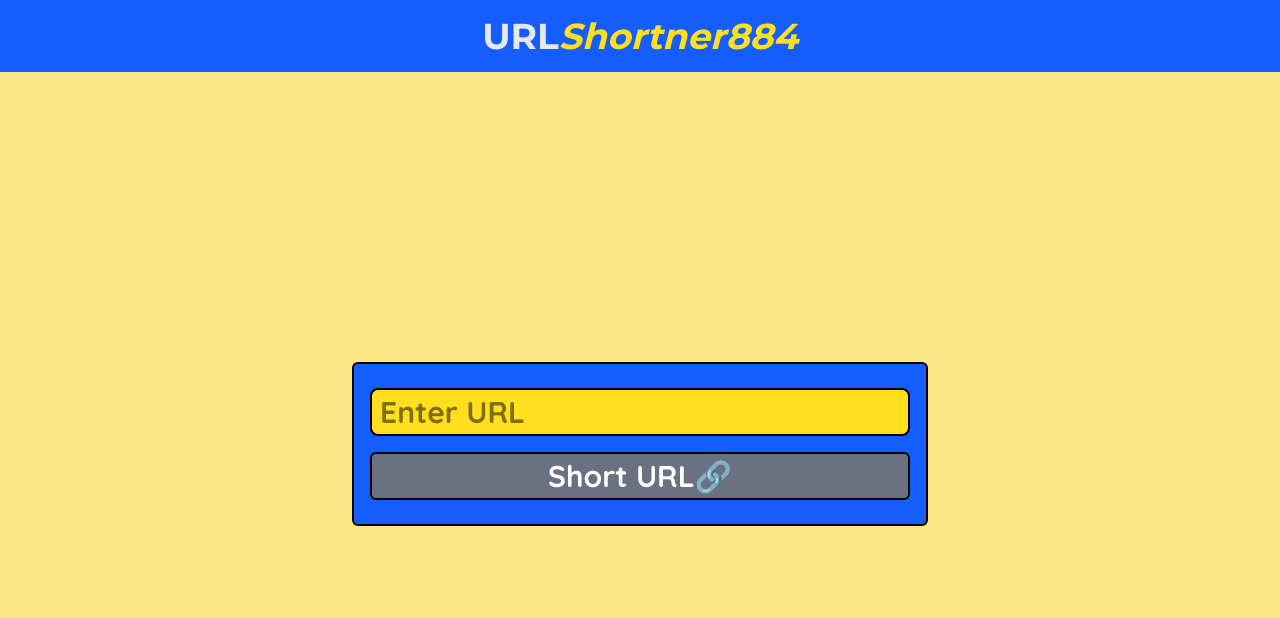
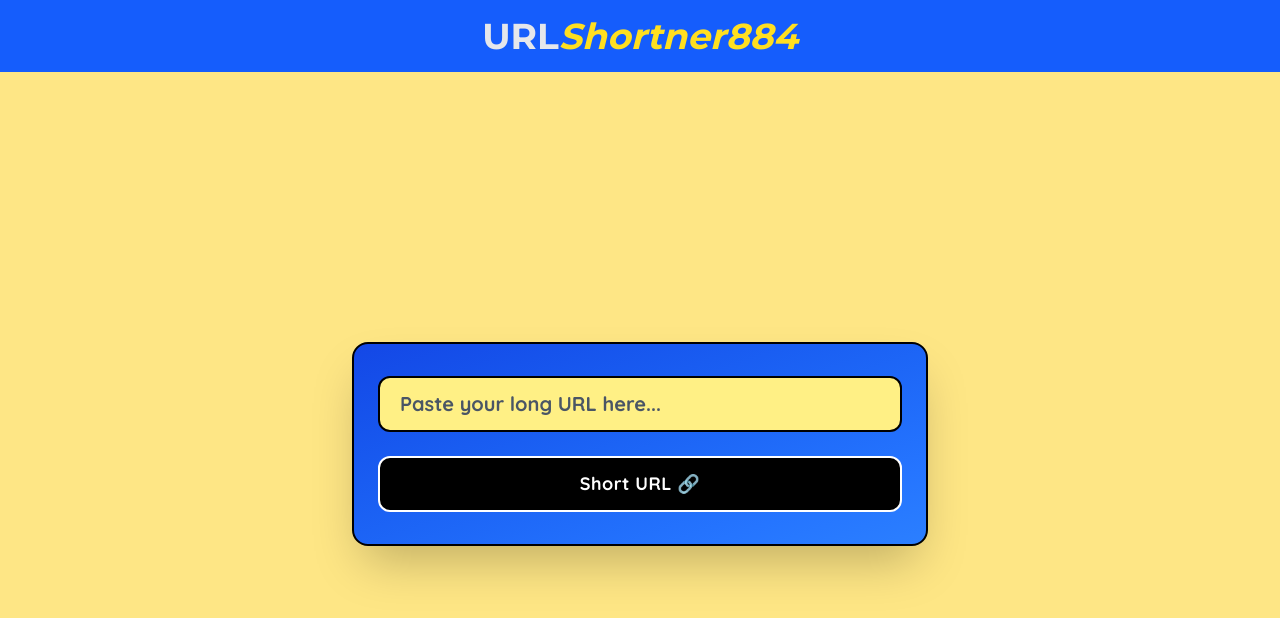
Before and after one commit to Vraj884/URL_Shortner, a Next.js app: page / in a window 1280 px wide. Shown: the top 618 px of the page. Built offline with nearby package versions, Linux system fonts and the light colour scheme.

Commit message:
Improved UI

```diff
--- a/app/api/shortURL/route.js
+++ b/app/api/shortURL/route.js
@@ -47,7 +47,6 @@ export async function POST(request) {
     const fullShortUrl = `${process.env.BASE_URL}/${shortCode}`;
     revalidatePath(`/${shortCode}`);
 
-    console.log("done revalidating")
 
     return NextResponse.json({ url: fullShortUrl }, { status: 200 });
   } catch (error) {
--- a/components/UrlForm.js
+++ b/components/UrlForm.js
@@ -2,22 +2,25 @@
 
 import { useState } from "react";
 import { Quicksand } from 'next/font/google';
+import { Loader2 } from 'lucide-react';
 
 const QuicksandFont = Quicksand({
     weight: "700",
-    subsets:["latin"]
-})
+    subsets: ["latin"]
+});
 
 const UrlForm = () => {
     const [url, setUrl] = useState("");
     const [shortened, setShortened] = useState("");
     const [message, setMessage] = useState("");
     const [messageType, setMessageType] = useState("");
+    const [loading, setLoading] = useState(false);
 
     const handleSubmit = async (e) => {
         e.preventDefault();
         setMessage("");
         setMessageType("");
+        setShortened("");
 
         if (!url) {
             setMessage("Please enter a URL.");
@@ -31,6 +34,7 @@ const UrlForm = () => {
             return;
         }
 
+        setLoading(true);
         try {
             const res = await fetch("/api/shortURL", {
                 method: "POST",
@@ -41,6 +45,7 @@ const UrlForm = () => {
             });
 
             const data = await res.json();
+            setLoading(false);
 
             if (res.ok) {
                 setShortened(data.url);
@@ -48,12 +53,11 @@ const UrlForm = () => {
                 setMessage("Shortened URL created!");
                 setMessageType("success");
             } else {
-                setShortened("");
                 setMessage("Failed to shorten URL.");
                 setMessageType("error");
             }
         } catch (error) {
-            setShortened("");
+            setLoading(false);
             setMessage("Something went wrong. Please try again.");
             setMessageType("error");
         }
@@ -78,26 +82,31 @@ const UrlForm = () => {
 
     return (
         <form
-            className={`w-[90%] md:w-[60%] lg:w-[45%] border-2 px-4 py-6 flex flex-col bg-blue-600 gap-4 font-bold text-3xl rounded-md  ${QuicksandFont.className} `}
             onSubmit={handleSubmit}
+            className={`w-[90%] md:w-[60%] lg:w-[45%] border-2 border-black px-6 py-8 bg-gradient-to-br from-blue-700 to-blue-500 rounded-2xl shadow-2xl flex flex-col gap-6 ${QuicksandFont.className}`}
         >
             <input
                 type="text"
+                value={url}
                 onChange={(e) => setUrl(e.target.value)}
-                placeholder="Enter URL"
-                value={url}
-                className="rounded-lg border-2 px-2 py-1 overflow-auto text-black bg-yellow-300"
+                placeholder="Paste your long URL here..."
+                className="text-black bg-yellow-200 placeholder-gray-600 font-semibold text-xl rounded-xl px-5 py-3 border-2 border-black focus:outline-none focus:ring-2 focus:ring-yellow-400 transition"
             />
 
-            {shortened && (
-                <div className="w-full flex justify-between gap-2">
-                    <p className="flex-1 bg-yellow-300 rounded-lg border-2 px-2 py-1 overflow-auto text-black">
-                        {shortened}
-                    </p>
+            {loading && (
+                <div className="flex justify-center items-center text-white text-lg">
+                    <Loader2 className="animate-spin mr-2" size={24} />
+                    Generating Short URL...
+                </div>
+            )}
+
+            {shortened && !loading && (
+                <div className="flex items-center justify-between bg-yellow-200 text-black px-4 py-3 rounded-xl border-2 border-black">
+                    <p className="break-all text-lg font-semibold">{shortened}</p>
                     <button
                         type="button"
                         onClick={copyToClipboard}
-                        className="bg-gray-500 hover:bg-gray-300 duration-500 px-2 text-white hover:text-black rounded-sm"
+                        className="ml-4 bg-black text-white hover:bg-white hover:text-black transition px-4 py-2 text-sm rounded-lg border-2 border-black"
                     >
                         Copy
                     </button>
@@ -105,17 +114,17 @@ const UrlForm = () => {
             )}
 
             {message && (
-                <p className={`text-lg ${messageType === "error" ? "text-red-500" : "text-green-300"} text-center`}>
+                <p className={`text-center text-base font-medium ${messageType === "error" ? "text-red-300" : "text-green-200"}`}>
                     {message}
                 </p>
             )}
 
             <button
-                className="bg-gray-500 hover:bg-gray-300 duration-500 px-2 text-white hover:text-black
-                rounded-md inline-flex items-center justify-center border-2 border-black hover:border-white py-1"
                 type="submit"
+                disabled={loading}
+                className="bg-black text-white hover:bg-white hover:text-black transition px-6 py-3 text-lg rounded-xl border-2 border-white hover:border-black font-semibold tracking-wide"
             >
-                Short URL🔗
+                {loading ? "Processing..." : "Short URL 🔗"}
             </button>
         </form>
     );
--- a/package.json
+++ b/package.json
@@ -9,6 +9,7 @@
     "lint": "next lint"
   },
   "dependencies": {
+    "lucide-react": "^0.525.0",
     "mongoose": "^8.16.4",
     "next": "15.4.1",
     "react": "19.1.0",
```
Also changed, not shown: 1 other file (tests, documents, lock files or other folders).
